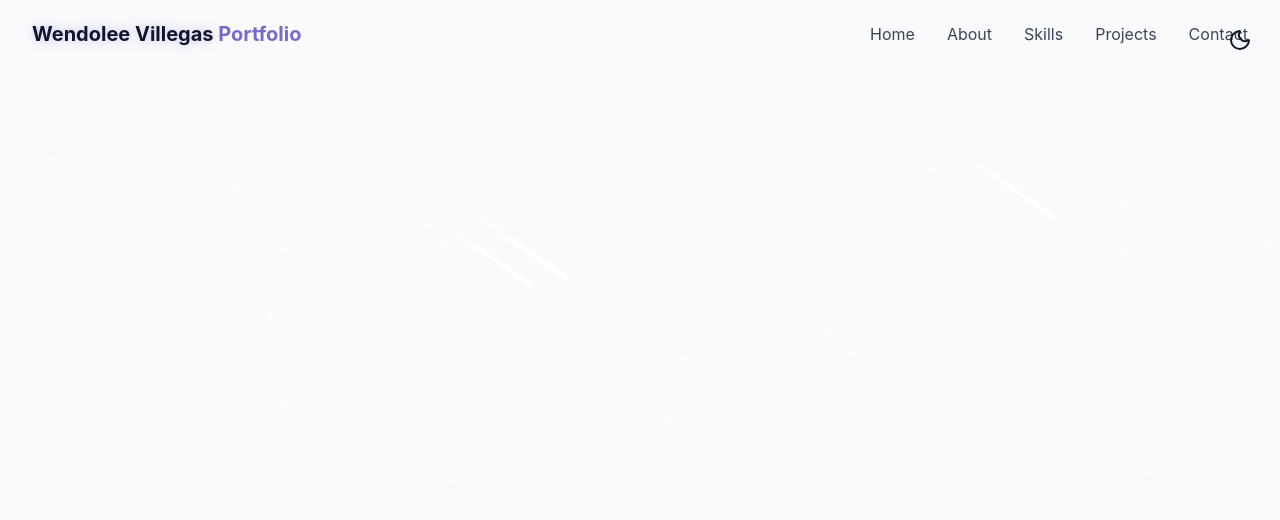
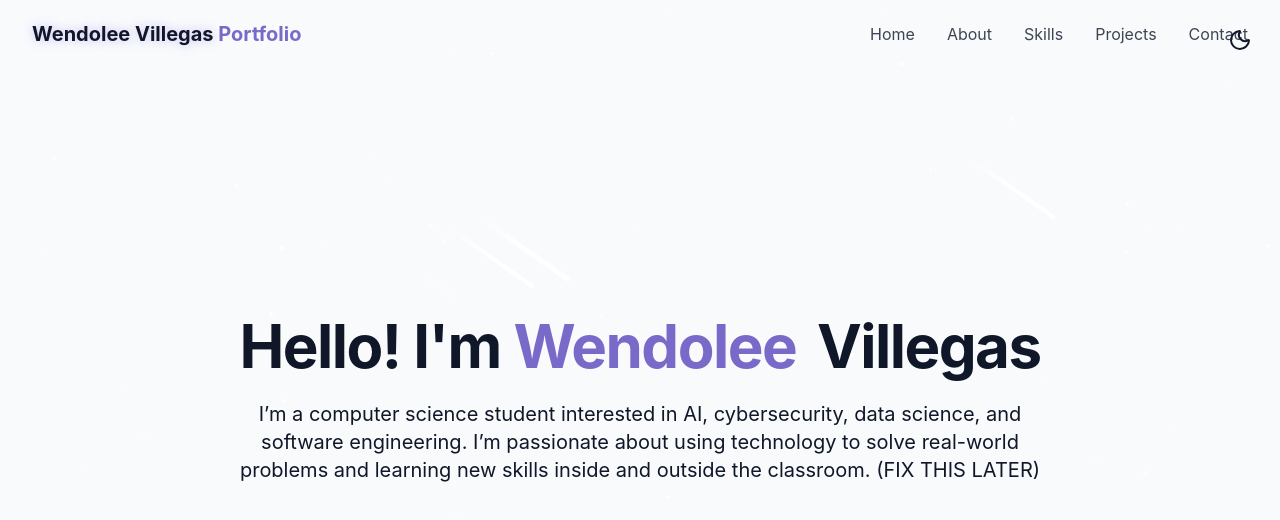
Before and after one commit to wendoleevillegas/personal-website, a React (Vite) app: page / in a window 1280 px wide. Shown: the top 520 px of the page. Built offline with nearby package versions, Linux system fonts and the light colour scheme.

Commit message:
started hero section

```diff
--- /dev/null
+++ b/src/components/HeroSection.jsx
@@ -0,0 +1,25 @@
+
+
+export const HeroSection = () => {
+    return (
+        <section
+            id="hero"
+            className="relative min-h-screen flex flex-col items-center justify-center px-4"
+        >
+            <div className="container max-w-4xl mx-auto text-center z-10">
+                <div className="space-y-6">
+                    <h1 className="text-4xl md:text-6xl font-bold tracking-tight">
+                        <span className="opacity-0 animate-fade-in"> Hello! I'm</span>
+                        <span className="text-primary opacity-0 animate-fade-in-delay-1"> Wendolee </span>
+                        <span className="text-gradient ml-2 opacity-0 animate-fade-in-delay-2"> Villegas </span>
+                    </h1>
+                    <p className="text-lg md:text-xl text-muted-foreground max-2-2xl mx-auto opacity-0 animate-fade-in-delay-3">
+                        I’m a computer science student interested in AI, cybersecurity, data science,
+                        and software engineering. I’m passionate about using technology to solve real-world problems and
+                        learning new skills inside and outside the classroom. (FIX THIS LATER)
+                    </p>
+                </div>
+            </div>
+        </ section >
+    );
+};
--- a/src/index.css
+++ b/src/index.css
@@ -12,7 +12,7 @@
 
   --anime-float: float 6s ease-in-out infinite;
   --anime-pulse-subtle: pulse-subtle 4s ease-in-out infinite;
-  --anime-fade-in: fade-in 0.7s ease-out forwards;
+  --animate-fade-in: fade-in 0.7s ease-out forwards;
   --animate-fade-in-delay-1: fade-in 0.7s ease-out 0.2s forwards;
   --animate-fade-in-delay-2: fade-in 0.7s ease-out 0.4s forwards;
   --animate-fade-in-delay-3: fade-in 0.7s ease-out 0.6s forwards;
--- a/src/pages/Home.jsx
+++ b/src/pages/Home.jsx
@@ -1,6 +1,7 @@
 import { ThemeToggle } from "../components/ThemeToggle";
 import { StarBackground } from "../components/StarBackground";
 import { Navbar } from "../components/NavBar";
+import { HeroSection } from "../components/HeroSection";
 
 export const Home = () => {
     return <div className="min-h-screen bg-background text-foreground overflow-x-hidden">
@@ -13,7 +14,12 @@ export const Home = () => {
 
         {/* Navbar */}
         <Navbar />
+
         {/* Main Content */}
+        <main>
+            <HeroSection />
+
+        </main>
 
         {/* Footer */}
     </div>
```
